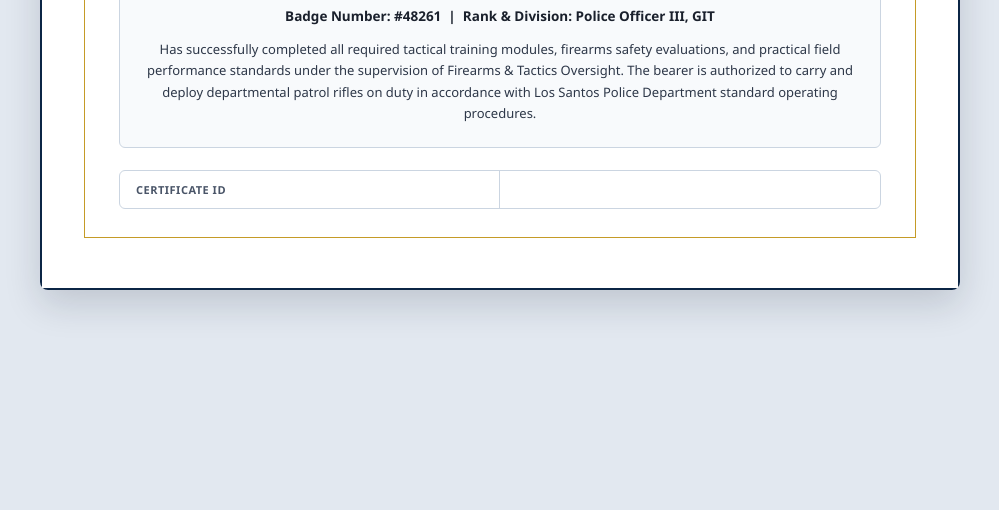
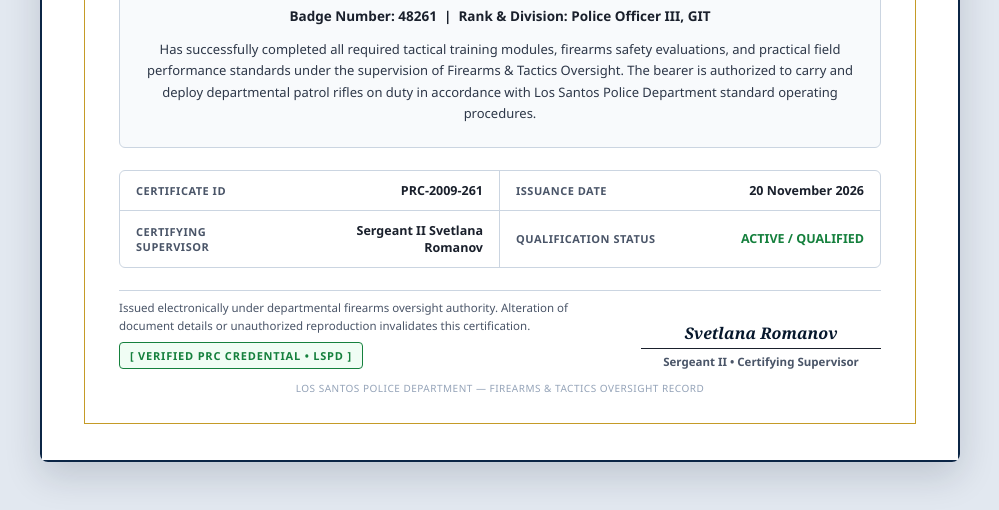
Before and after one commit to rifkyarya52-afk/prcserti, a plain HTML site: page index.html in a window 1280 px wide. Shown: the part 442-952 px from the top of the page, without its empty margins (140-1139 px from the left). Before the commit the page ends 800 px from the top, so only its background shows below. Drawn offline with nearby package versions, Linux system fonts and the light colour scheme.

Commit message:
Update index.html

```diff
--- a/index.html
+++ b/index.html
@@ -336,7 +336,7 @@
             <div class="lead-text">This official credential certifies and attests that</div>
             <div class="officer-name" id="lockedName">Derrick Lwakabbessy</div>
             <div class="officer-meta">
-              Badge Number: <span id="lockedBadge">#48261</span> &nbsp;|&nbsp;
+              Badge Number: <span id="lockedBadge">48261</span> &nbsp;|&nbsp;
               Rank &amp; Division: <span id="lockedRankDiv">Police Officer III, GIT</span>
             </div>
             <p class="statement">
@@ -348,4 +348,86 @@
         <div class="meta-grid">
           <div class="meta-cell">
             <span class="meta-key">Certificate ID</span>
-            <span class="meta-val"
+            <span class="meta-val" id="lockedCertId">PRC-2009-261</span>
+          </div>
+          <div class="meta-cell">
+            <span class="meta-key">Issuance Date</span>
+            <span class="meta-val" id="lockedDate">20 November 2026</span>
+          </div>
+          <div class="meta-cell">
+            <span class="meta-key">Certifying Supervisor</span>
+            <span class="meta-val" id="lockedSupervisor">Sergeant II Svetlana Romanov</span>
+          </div>
+          <div class="meta-cell">
+            <span class="meta-key">Qualification Status</span>
+            <span class="meta-val status-qualified">ACTIVE / QUALIFIED</span>
+          </div>
+        </div>
+
+        <div>
+          <div class="footer-endorsement">
+            <div class="endorsement-note">
+              Issued electronically under departmental firearms oversight authority. Alteration of document details or unauthorized reproduction invalidates this certification.
+              <div><span class="stamp-badge">[ VERIFIED PRC CREDENTIAL &bull; LSPD ]</span></div>
+            </div>
+            <div class="sig-box">
+              <div class="sig-line">Svetlana Romanov</div>
+              <div class="sig-role">Sergeant II &bull; Certifying Supervisor</div>
+            </div>
+          </div>
+          <div class="bottom-caption" style="margin-top: 12px;">
+            LOS SANTOS POLICE DEPARTMENT &mdash; FIREARMS &amp; TACTICS OVERSIGHT RECORD
+          </div>
+        </div>
+      </div>
+    </div>
+  </div>
+
+  <script>
+    const CERTIFICATE_DATA = Object.freeze({
+      officerName: "Derrick Lwakabbessy",
+      badgeNumber: "48261",
+      rankAndDivision: "Police Officer III, GIT",
+      certificateId: "PRC-2009-261",
+      issueDate: "20 November 2026",
+      supervisor: "Sergeant II Svetlana Romanov"
+    });
+
+    document.getElementById("lockedName").textContent = CERTIFICATE_DATA.officerName;
+    document.getElementById("lockedBadge").textContent = CERTIFICATE_DATA.badgeNumber;
+    document.getElementById("lockedRankDiv").textContent = CERTIFICATE_DATA.rankAndDivision;
+    document.getElementById("lockedCertId").textContent = CERTIFICATE_DATA.certificateId;
+    document.getElementById("lockedDate").textContent = CERTIFICATE_DATA.issueDate;
+    document.getElementById("lockedSupervisor").textContent = CERTIFICATE_DATA.supervisor;
+
+    const downloadBtn = document.getElementById("downloadBtn");
+    const statusMsg = document.getElementById("statusMsg");
+
+    downloadBtn.addEventListener("click", async () => {
+      downloadBtn.disabled = true;
+      statusMsg.textContent = "Generating high-resolution PNG certificate...";
+
+      try {
+        const certElement = document.getElementById("certificate");
+        const canvas = await html2canvas(certElement, {
+          scale: 2,
+          useCORS: true,
+          backgroundColor: "#ffffff"
+        });
+
+        const link = document.createElement("a");
+        const safeName = CERTIFICATE_DATA.officerName.toLowerCase().replace(/[^a-z0-9]+/g, "-");
+        link.download = `PRC-Certificate-${safeName}-${CERTIFICATE_DATA.certificateId}.png`;
+        link.href = canvas.toDataURL("image/png");
+        link.click();
+
+        statusMsg.textContent = `Downloaded: ${link.download}`;
+      } catch (err) {
+        statusMsg.textContent = "Failed to export image. Please try again.";
+      } finally {
+        downloadBtn.disabled = false;
+      }
+    });
+  </script>
+</body>
+</html>
```
